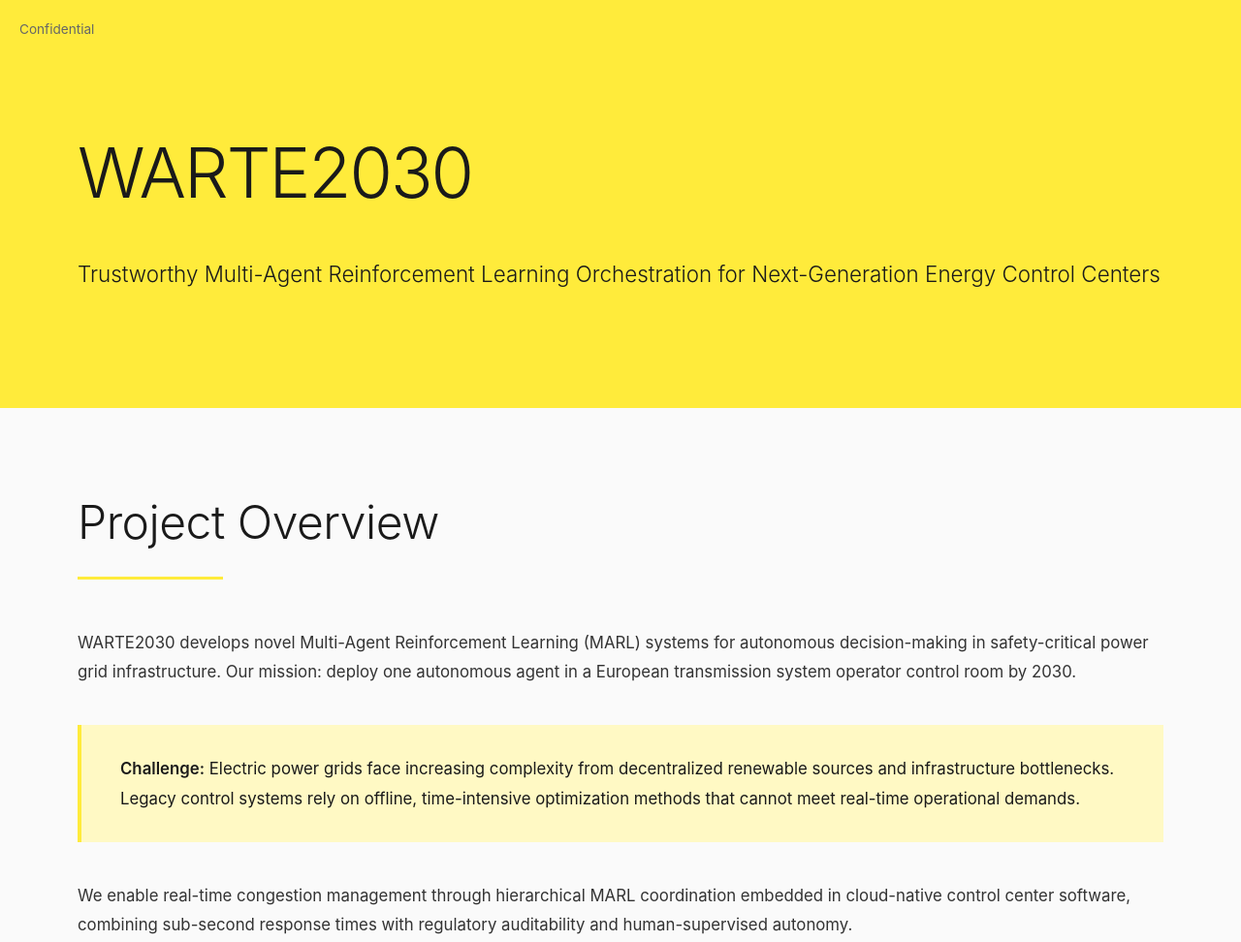
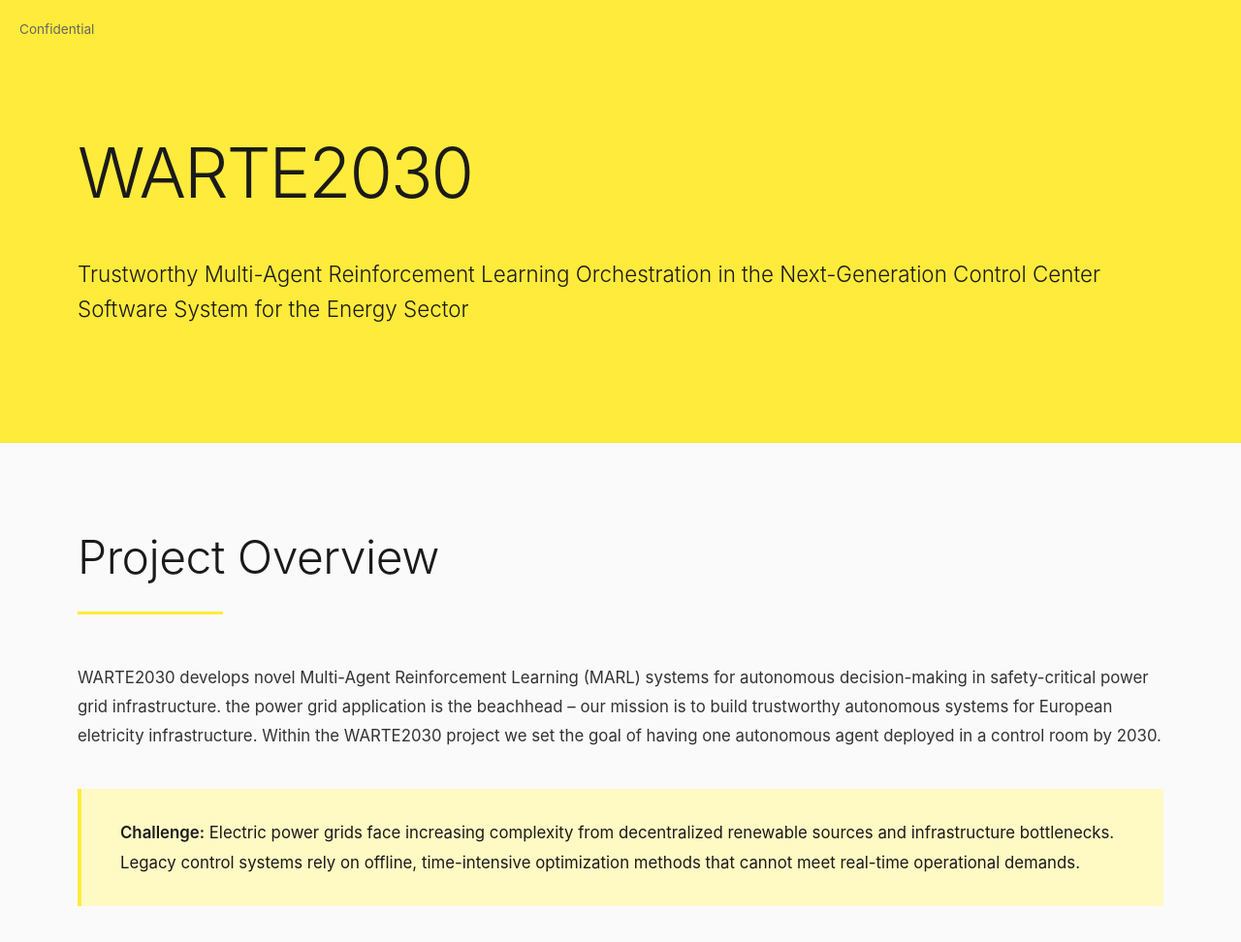
Before and after one commit to haraldjendrian/MARLOrchestration, a plain HTML site: page index.html in a window 1280 px wide. Shown: the top 972 px of the page at 97% size. Drawn offline with Linux system fonts and the light colour scheme.

Commit message:
Revise project overview and update contact information
Updated project description and contact email.

```diff
--- a/index.html
+++ b/index.html
@@ -376,8 +376,7 @@
         <div class="header-content">
             <h1>WARTE2030</h1>
             <p class="subtitle">
-                Trustworthy Multi-Agent Reinforcement Learning Orchestration for
-                Next-Generation Energy Control Centers
+                Trustworthy Multi-Agent Reinforcement Learning Orchestration in the Next-Generation Control Center Software System for the Energy Sector
             </p>
         </div>
     </header>
@@ -390,8 +389,10 @@
             <h2>Project Overview</h2>
             <p>
                 WARTE2030 develops novel Multi-Agent Reinforcement Learning (MARL) systems for autonomous
-                decision-making in safety-critical power grid infrastructure. Our mission: deploy one autonomous
-                agent in a European transmission system operator control room by 2030.
+                decision-making in safety-critical power grid infrastructure. the power grid application is
+                the beachhead – our mission is to build trustworthy autonomous systems for European eletricity
+                infrastructure. Within the WARTE2030 project we set the goal of having one autonomous agent
+                deployed in a control room by 2030.
             </p>
             <div class="highlight">
                 <p><strong>Challenge:</strong> Electric power grids face increasing complexity from decentralized
@@ -554,7 +555,7 @@
         </p>
         <p style="margin-top: 20px;">
             <a href="https://github.com/yourusername/warte2030">GitHub Repository</a>
-            <a href="mailto:harald.jendrian@example.com">Contact</a>
+            <a href="mailto:harald.jendrian@ieee.org">Contact</a>
         </p>
         <p style="margin-top: 25px; font-size: 0.85rem;">
             Developed by Harald Jendrian, Talha Rehman, and BearingPoint GmbH
```
